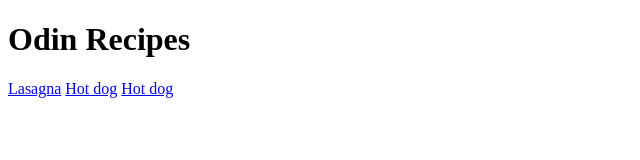
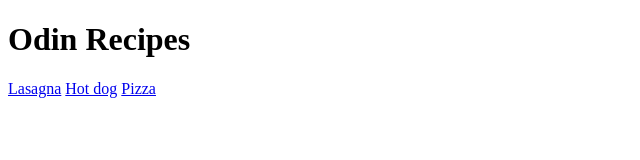
Before and after one commit to cheuklau86/odin-recipes, a plain HTML site: page index.html in a window 1280 px wide. Shown: the full height of the page, 0-640 px from the left. Drawn offline with Linux system fonts and the light colour scheme.

Commit message:
minor fixes

```diff
--- a/index.html
+++ b/index.html
@@ -10,6 +10,6 @@
         <h1>Odin Recipes</h1>
         <a href="recipes/lasagna.html">Lasagna</a>
         <a href="recipes/hot_dog.html">Hot dog</a>
-        <a href="recipes/pizza.html">Hot dog</a>
+        <a href="recipes/pizza.html">Pizza</a>
     </body>
 </html>
```
Also changed, not shown: recipes/images/hot_dog.jpg (renamed from recipes/images/hotdog.jpg).
